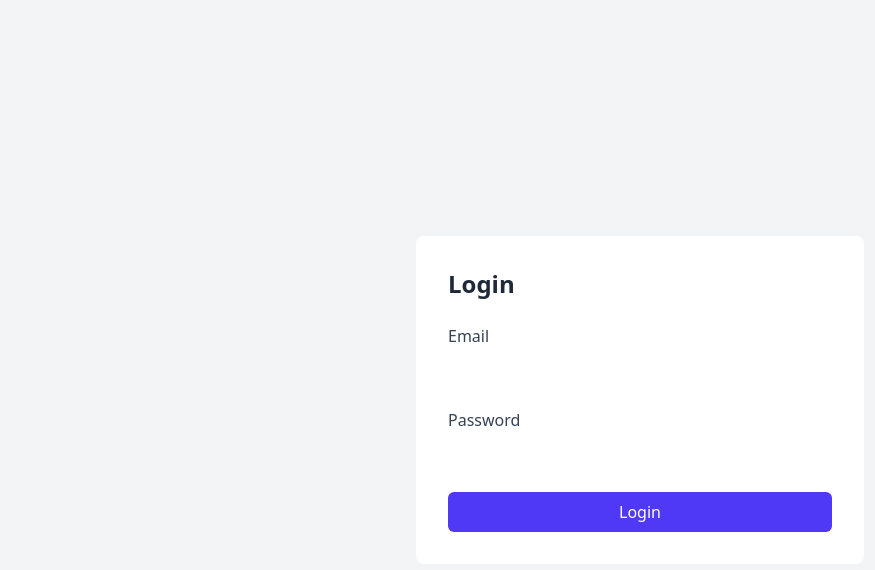
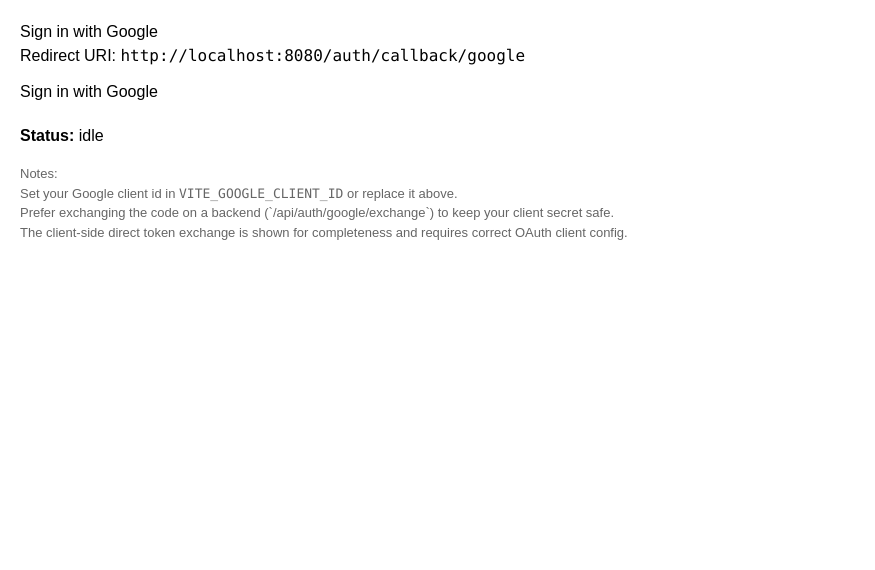
Before and after one commit to Celesca/MANJU-frontend, a React (Vite) app: page /login in a window 1280 px wide. Shown: the top 570 px of the page, without its empty margins (0-875 px from the left). Built offline with nearby package versions, Linux system fonts and the light colour scheme; no server answers.

Commit message:
add new login

```diff
--- a/src/App.tsx
+++ b/src/App.tsx
@@ -3,10 +3,11 @@ import { Routes, Route } from "react-router-dom";
 // Pages
 import Homepage from "./pages/Home";
 import About from "./pages/About";
-import Login from "./pages/Login";
+import LoginKaew from "./pages/LoginKaew";
 import VoiceStudio from "./pages/Voice";
 // import CallCenter from "./pages/VadComponent";
 import MyComponent from "./pages/vad";
+import Login from "./pages/Login";
 
 
 export default function App() {
@@ -14,9 +15,10 @@ export default function App() {
     <Routes>
       <Route path="/" element={<Homepage />} />
       <Route path="/about" element={<About />} />
-      <Route path="/login" element={<Login />} />
+      <Route path="/login/kaew" element={<LoginKaew />} />
       <Route path="/voice" element={<VoiceStudio />} />
       <Route path="/callcenter" element={<MyComponent />} />
+      <Route path="/login" element={<Login />} />
     </Routes>
   );
 }
--- a/src/pages/Login.tsx
+++ b/src/pages/Login.tsx
@@ -1,50 +1,170 @@
-import { useState } from "react";
-import { useNavigate } from "react-router-dom";
+import React, { useEffect, useState } from 'react';
 
-export default function Login({  }) {
-  const [email, setEmail] = useState("");
-  const [password, setPassword] = useState("");
-  const navigate = useNavigate();
+// Simple Google OAuth2 (PKCE) client-side helper for React + TypeScript
+// - Redirects user to Google's authorization endpoint with a PKCE challenge
+// - Stores the PKCE code_verifier and state in sessionStorage
+// - On callback (redirect to this route), reads `code` and `state` from URL
+// - Exposes a button to POST the `code` + `code_verifier` to a backend
 
-  const handleLogin = (e: React.FormEvent) => {
-    e.preventDefault();
-    // Here you would typically handle authentication logic
-    // For this example, we'll just navigate to the home page
-    navigate("/");
-  };
+const REDIRECT_URI = 'http://localhost:8080/auth/callback/google';
+const AUTH_ENDPOINT = 'https://accounts.google.com/o/oauth2/v2/auth';
+const TOKEN_EXCHANGE_ENDPOINT = '/api/auth/google/exchange'; // change to your server endpoint
+
+function base64UrlEncode(buffer: ArrayBuffer) {
+  const bytes = new Uint8Array(buffer);
+  let str = '';
+  for (let i = 0; i < bytes.byteLength; i++) str += String.fromCharCode(bytes[i]);
+  return btoa(str).replace(/\+/g, '-').replace(/\//g, '_').replace(/=+$/, '');
+}
+
+async function sha256(buffer: string) {
+  const enc = new TextEncoder();
+  const data = enc.encode(buffer);
+  const hash = await crypto.subtle.digest('SHA-256', data);
+  return base64UrlEncode(hash);
+}
+
+function randomString(length = 32) {
+  const array = new Uint8Array(length);
+  crypto.getRandomValues(array);
+  return Array.from(array).map((b) => ('0' + b.toString(16)).slice(-2)).join('');
+}
+
+export default function Login() {
+  const [status, setStatus] = useState<string | null>(null);
+  const [authCode, setAuthCode] = useState<string | null>(null);
+  const [authState, setAuthState] = useState<string | null>(null);
+  const [codeVerifierPresent, setCodeVerifierPresent] = useState<boolean>(false);
+  const clientId = import.meta.env.VITE_GOOGLE_CLIENT_ID || '<YOUR_GOOGLE_CLIENT_ID>';
+
+  useEffect(() => {
+    const params = new URLSearchParams(window.location.search);
+    const code = params.get('code');
+    const state = params.get('state');
+    if (code) {
+      setAuthCode(code);
+      setAuthState(state);
+      setStatus('Authorization code received — ready to exchange.');
+      const storedVerifier = sessionStorage.getItem('pkce_code_verifier');
+      setCodeVerifierPresent(Boolean(storedVerifier));
+    }
+  }, []);
+
+  async function startSignIn() {
+    setStatus('Generating PKCE code challenge...');
+    const codeVerifier = randomString(64);
+    const codeChallenge = await sha256(codeVerifier);
+    const state = randomString(16);
+
+    // Persist verifier/state in sessionStorage for the callback
+    sessionStorage.setItem('pkce_code_verifier', codeVerifier);
+    sessionStorage.setItem('pkce_state', state);
+
+    const params = new URLSearchParams({
+      client_id: clientId,
+      redirect_uri: REDIRECT_URI,
+      response_type: 'code',
+      scope: 'openid email profile',
+      include_granted_scopes: 'true',
+      access_type: 'offline',
+      state,
+      code_challenge: codeChallenge,
+      code_challenge_method: 'S256',
+    } as Record<string, string>);
+
+    // Redirect the browser to Google's OAuth 2.0 endpoint
+    window.location.href = `${AUTH_ENDPOINT}?${params.toString()}`;
+  }
+
+  async function exchangeCodeServerSide() {
+    if (!authCode) return setStatus('No authorization code to exchange.');
+    const verifier = sessionStorage.getItem('pkce_code_verifier');
+    if (!verifier) return setStatus('PKCE code_verifier not found in sessionStorage.');
+
+    setStatus('Sending code to backend for exchange...');
+    try {
+      const resp = await fetch(TOKEN_EXCHANGE_ENDPOINT, {
+        method: 'POST',
+        headers: { 'Content-Type': 'application/json' },
+        body: JSON.stringify({ code: authCode, code_verifier: verifier, redirect_uri: REDIRECT_URI }),
+      });
+      if (!resp.ok) {
+        const text = await resp.text();
+        setStatus(`Exchange failed: ${resp.status} ${text}`);
+        return;
+      }
+      const data = await resp.json();
+      setStatus('Token exchange successful (server response received).');
+      console.log('Token exchange response:', data);
+    } catch (err) {
+      setStatus(`Exchange error: ${String(err)}`);
+    }
+  }
+
+  async function exchangeCodeClientSide() {
+    if (!authCode) return setStatus('No authorization code to exchange.');
+    const verifier = sessionStorage.getItem('pkce_code_verifier');
+    if (!verifier) return setStatus('PKCE code_verifier not found in sessionStorage.');
+    setStatus('Exchanging code directly with Google token endpoint (client-side).');
+
+    try {
+      const params = new URLSearchParams({
+        code: authCode,
+        client_id: clientId,
+        redirect_uri: REDIRECT_URI,
+        grant_type: 'authorization_code',
+        code_verifier: verifier,
+      } as Record<string,string>);
+
+      const resp = await fetch('https://oauth2.googleapis.com/token', {
+        method: 'POST',
+        headers: { 'Content-Type': 'application/x-www-form-urlencoded' },
+        body: params.toString(),
+      });
+      const json = await resp.json();
+      if (!resp.ok) {
+        setStatus(`Token endpoint error: ${JSON.stringify(json)}`);
+        return;
+      }
+      setStatus('Received tokens from Google (client-side exchange).');
+      console.log('Tokens:', json);
+    } catch (err) {
+      setStatus(`Client-side exchange error: ${String(err)}`);
+    }
+  }
 
   return (
-    <div className="min-h-screen flex items-center justify-center bg-gray-100 p-6">
-      <div className="max-w-md w-full bg-white p-8 rounded-lg shadow">
-        <h2 className="text-2xl font-bold mb-6 text-gray-800">Login</h2>
-        <form onSubmit={handleLogin} className="space-y-4">
-          <div>
-            <label className="block text-gray-700">Email</label>
-            <input
-              type="email"
-              required
-              value={email}
-              onChange={(e) => setEmail(e.target.value)}
-              className="mt-1 w-full px-4 py-2 border rounded-md focus:outline-none focus:ring-2 focus:ring-indigo-500"
-            />
+    <div style={{ padding: 20, fontFamily: 'sans-serif' }}>
+      <h1>Sign in with Google</h1>
+      <p>Redirect URI: <code>{REDIRECT_URI}</code></p>
+      <div style={{ margin: '12px 0' }}>
+        <button onClick={startSignIn}>Sign in with Google</button>
+      </div>
+
+      {authCode ? (
+        <div style={{ marginTop: 16 }}>
+          <h3>Callback data</h3>
+          <div>Code: <code style={{ wordBreak: 'break-all' }}>{authCode}</code></div>
+          <div>State: <code>{authState}</code></div>
+          <div>PKCE verifier present: {String(codeVerifierPresent)}</div>
+          <div style={{ marginTop: 8 }}>
+            <button onClick={exchangeCodeServerSide} style={{ marginRight: 8 }}>Exchange on Server</button>
+            <button onClick={exchangeCodeClientSide}>Exchange Directly (client-side)</button>
           </div>
-          <div>
-            <label className="block text-gray-700">Password</label>
-            <input
-              type="password"
-              required
-              value={password}
-              onChange={(e) => setPassword(e.target.value)}
-              className="mt-1 w-full px-4 py-2 border rounded-md focus:outline-none focus:ring-2 focus:ring-indigo-500"
-            />
-          </div>
-          <button
-            type="submit"
-            className="w-full bg-indigo-600 hover:bg-indigo-700 text-white py-2 px-4 rounded-md font-medium"
-          >
-            Login
-          </button>
-        </form>
+        </div>
+      ) : null}
+
+      <div style={{ marginTop: 20 }}>
+        <strong>Status:</strong> {status ?? 'idle'}
+      </div>
+
+      <div style={{ marginTop: 16, fontSize: 13, color: '#666' }}>
+        <p>Notes:</p>
+        <ul>
+          <li>Set your Google client id in <code>VITE_GOOGLE_CLIENT_ID</code> or replace it above.</li>
+          <li>Prefer exchanging the code on a backend (`{TOKEN_EXCHANGE_ENDPOINT}`) to keep your client secret safe.</li>
+          <li>The client-side direct token exchange is shown for completeness and requires correct OAuth client config.</li>
+        </ul>
       </div>
     </div>
   );
--- /dev/null
+++ b/src/pages/LoginKaew.tsx
@@ -0,0 +1,51 @@
+import { useState } from "react";
+import { useNavigate } from "react-router-dom";
+
+export default function LoginKaew({  }) {
+  const [email, setEmail] = useState("");
+  const [password, setPassword] = useState("");
+  const navigate = useNavigate();
+
+  const handleLogin = (e: React.FormEvent) => {
+    e.preventDefault();
+    // Here you would typically handle authentication logic
+    // For this example, we'll just navigate to the home page
+    navigate("/");
+  };
+
+  return (
+    <div className="min-h-screen flex items-center justify-center bg-gray-100 p-6">
+      <div className="max-w-md w-full bg-white p-8 rounded-lg shadow">
+        <h2 className="text-2xl font-bold mb-6 text-gray-800">Login</h2>
+        <form onSubmit={handleLogin} className="space-y-4">
+          <div>
+            <label className="block text-gray-700">Email</label>
+            <input
+              type="email"
+              required
+              value={email}
+              onChange={(e) => setEmail(e.target.value)}
+              className="mt-1 w-full px-4 py-2 border rounded-md focus:outline-none focus:ring-2 focus:ring-indigo-500"
+            />
+          </div>
+          <div>
+            <label className="block text-gray-700">Password</label>
+            <input
+              type="password"
+              required
+              value={password}
+              onChange={(e) => setPassword(e.target.value)}
+              className="mt-1 w-full px-4 py-2 border rounded-md focus:outline-none focus:ring-2 focus:ring-indigo-500"
+            />
+          </div>
+          <button
+            type="submit"
+            className="w-full bg-indigo-600 hover:bg-indigo-700 text-white py-2 px-4 rounded-md font-medium"
+          >
+            Login
+          </button>
+        </form>
+      </div>
+    </div>
+  );
+}
```
